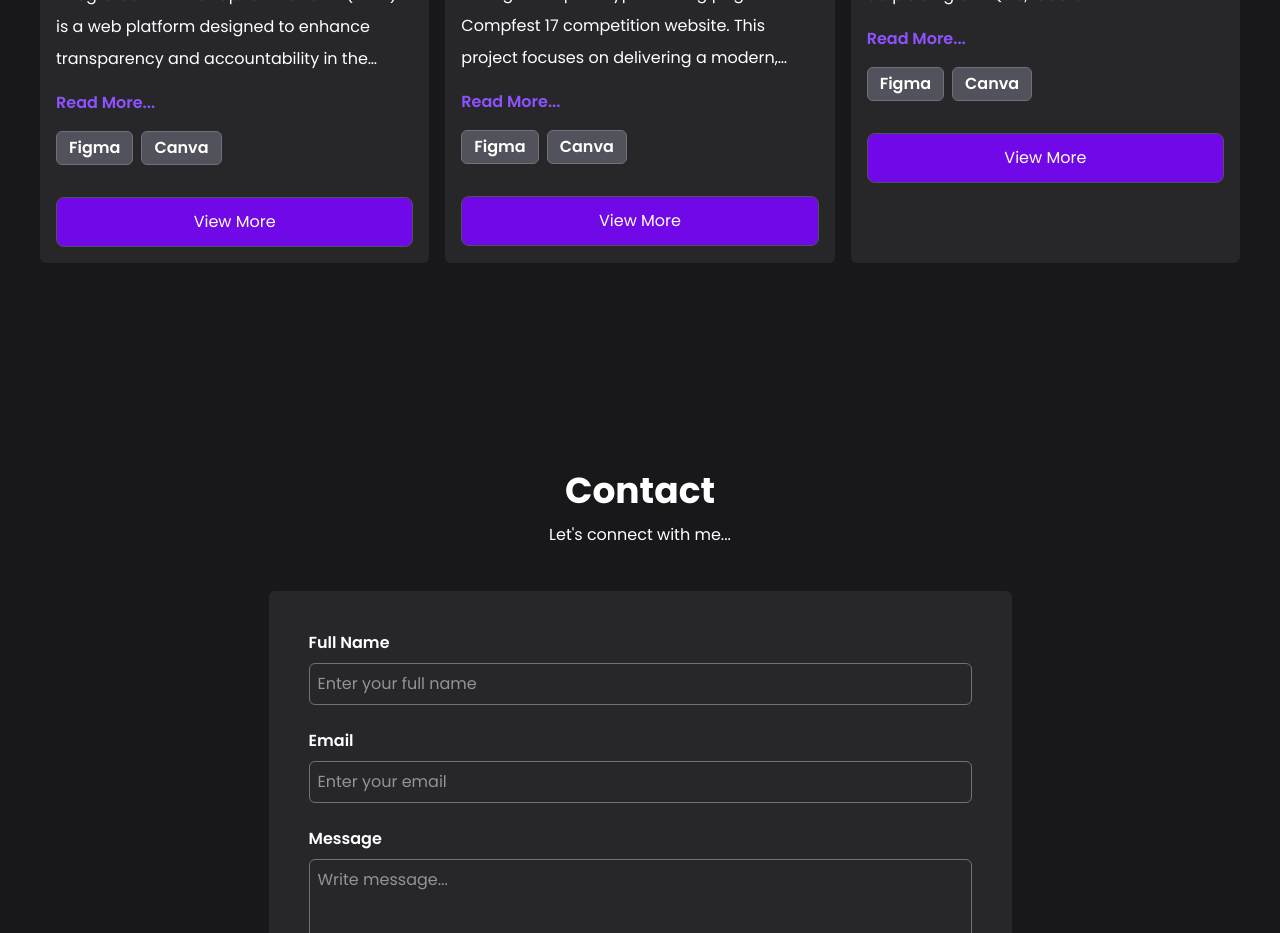
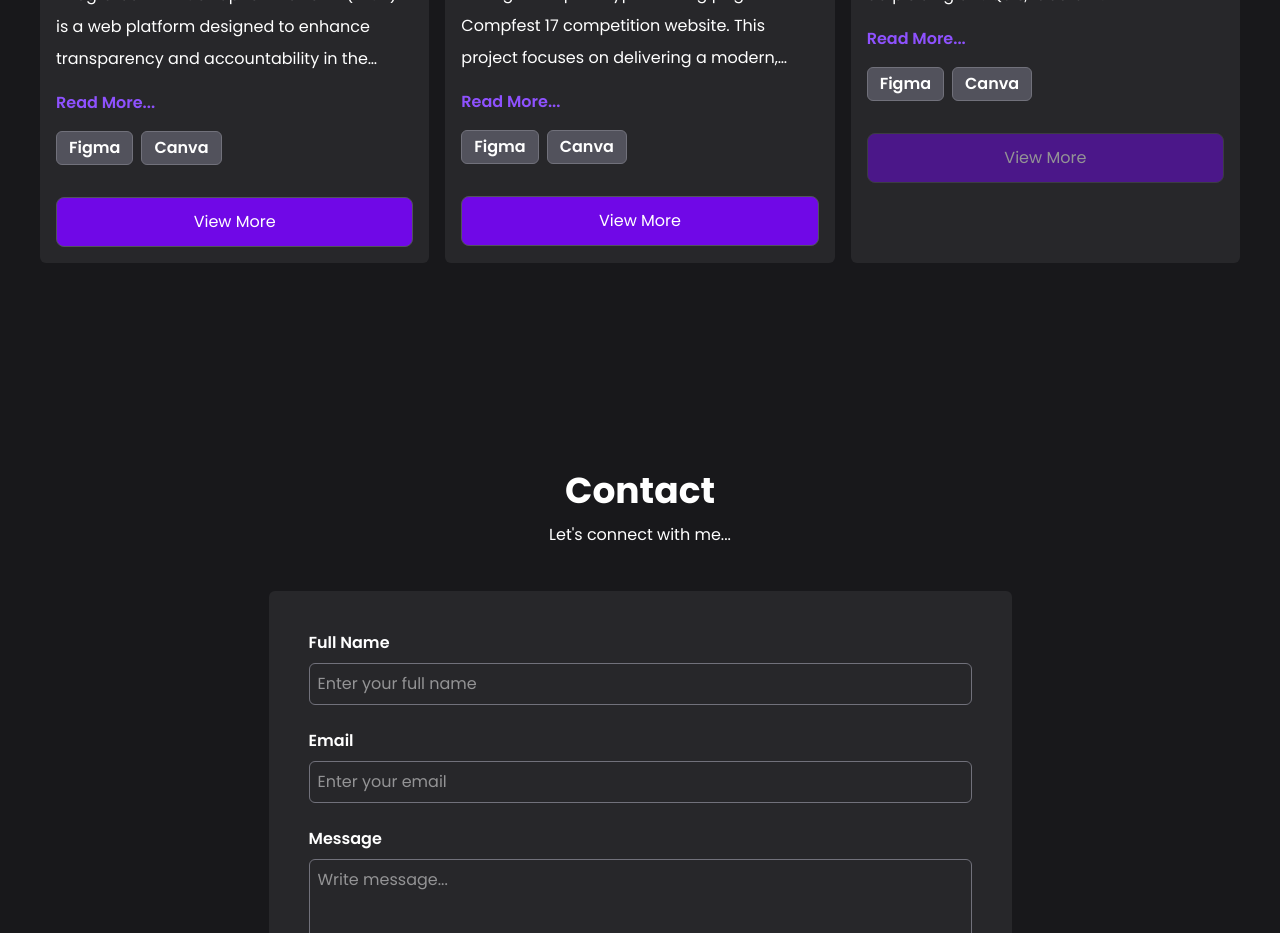
Before and after one commit to zibeonjonriano/Portofolio-Website, a React (Vite) app: page / in a window 1280 px wide. Shown: the part 2840-3773 px from the top of the page. Built offline with nearby package versions, Linux system fonts and the light colour scheme.

Commit message:
fixing bug

```diff
--- a/src/App.jsx
+++ b/src/App.jsx
@@ -32,8 +32,11 @@ function ProyekBox({ proyek }) {
         </div>
 
         <div className="mt-8 text-center">
-          <a className="bg-violet-700 p-3 rounded-lg block border border-zinc-600 hover:bg-violet-600"
-            href="#">
+          <a className={`bg-violet-700 p-3 rounded-lg block border border-zinc-600 hover:bg-violet-600 ${!proyek.link ? 'pointer-events-none opacity-50' : ''}`}
+
+            href={proyek.link || "#"}
+            target="_blank"
+            rel="noopener noreferrer">
             View More
           </a>
         </div>
--- a/src/data.js
+++ b/src/data.js
@@ -118,6 +118,7 @@ export const listProyek = [
     desk: "UrbanHome Website is an e-commerce platform dedicated to offering a wide range of home decor products. It enables customers to easily browse various items, add them to their shopping cart, and complete secure purchases online. The website features well-organized product categories to help users find exactly what they need, along with a simple blog section that provides inspiration, tips, and ideas for decorating their homes. Designed with a clean and user-friendly interface, UrbanHome aims to deliver a seamless shopping experience that makes furnishing and beautifying any living space both convenient and enjoyable.",
     tools: ["Figma","Canva"],
     dad: "200",
+    link: "https://ristek.link/UrbanHome_HiFi_Zibeon",
   },
   {
     id: 2,
@@ -126,6 +127,7 @@ export const listProyek = [
     desk: "SoyLearn is a Learning Management System (LMS) designed to enhance the efficiency of digital learning. This application offers features such as an interactive dashboard, a task management system with automatic notifications, access to learning materials in various formats, real-time discussion forums, and multi-device support. With a student-centered learning approach, SoyLearn aims to provide a more flexible, structured, and interactive learning experience for both students and lecturers.",
     tools: ["Figma","Canva"],
     dad: "300",
+    link: "https://ristek.link/SoyLearn_HiFi_Zibeon",
   },
   {
     id: 3,
@@ -134,6 +136,7 @@ export const listProyek = [
     desk: "PitPet is a marketing website for an IoT wearable product designed specifically for pets. This platform provides comprehensive information for pet owners about PitPet’s features and benefits, including real-time health, activity, and location monitoring through a companion app. With its intuitive and user-friendly design, PitPet makes it easy for users to explore the product, understand the technology behind it, and complete purchases through a seamless and interactive experience. This prototype was developed as part of a university course project.",
     tools: ["Figma","Canva"],
     dad: "400",
+    link: "https://ristek.link/PitPetWeb_HiFi_Zibeon",
   },
   {
     id: 4,
@@ -142,6 +145,7 @@ export const listProyek = [
     desk: "Integrated Anti-Corruption Platform (IACP) is a web platform designed to enhance transparency and accountability in the education sector through an integrated system for corruption reporting and audit management. Developed using a Design Thinking approach, its design prioritizes security, intuitive navigation, and informative data visualizations to support efficient reporting and investigation processes.",
     tools: ["Figma","Canva"],
     dad: "500",
+    link: "https://ristek.link/IACP_HiFi_Zibeon"
   },
   {
     id: 5,
@@ -150,6 +154,7 @@ export const listProyek = [
     desk: "I designed a prototype landing page for the Compfest 17 competition website. This project focuses on delivering a modern, informative, and easy-to-navigate interface to help prospective participants quickly grasp competition details, registration requirements, and event schedules. With a clean and user-friendly design approach, each element was crafted to enhance user experience — from the hero section and competition highlights to clear call-to-action buttons for registration.",
     tools: ["Figma","Canva"],
     dad: "600",
+    link: "https://ristek.link/IACP_HiFi_Zibeon",
   },
   {
     id: 6,
@@ -158,5 +163,6 @@ export const listProyek = [
     desk: "Lorem ipsum dolor sit, amet consectetur adipisicing elit. Quis, laborum!",
     tools: ["Figma","Canva"],
     dad: "700",
+    link: "",
   },
 ];
```
